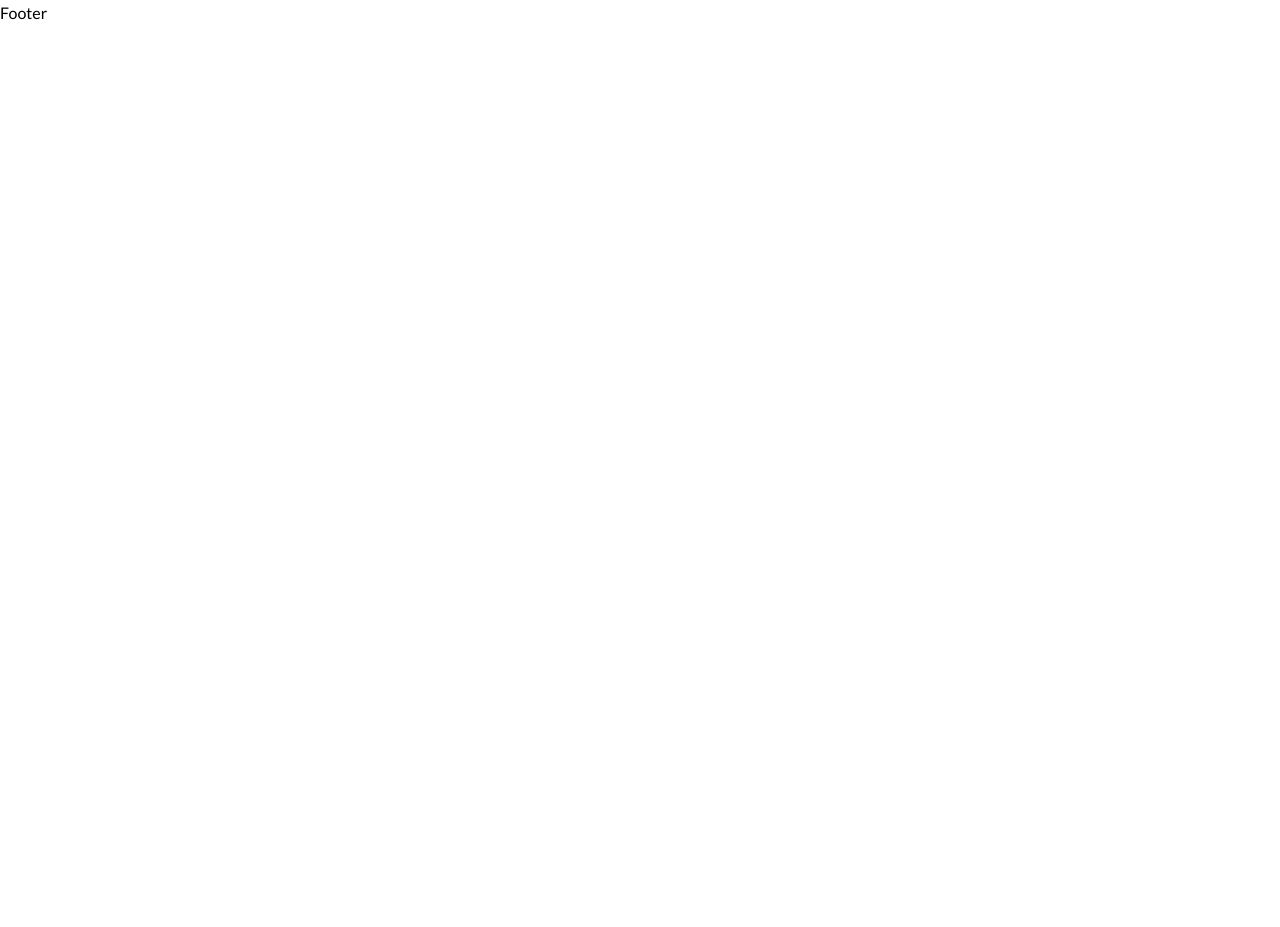
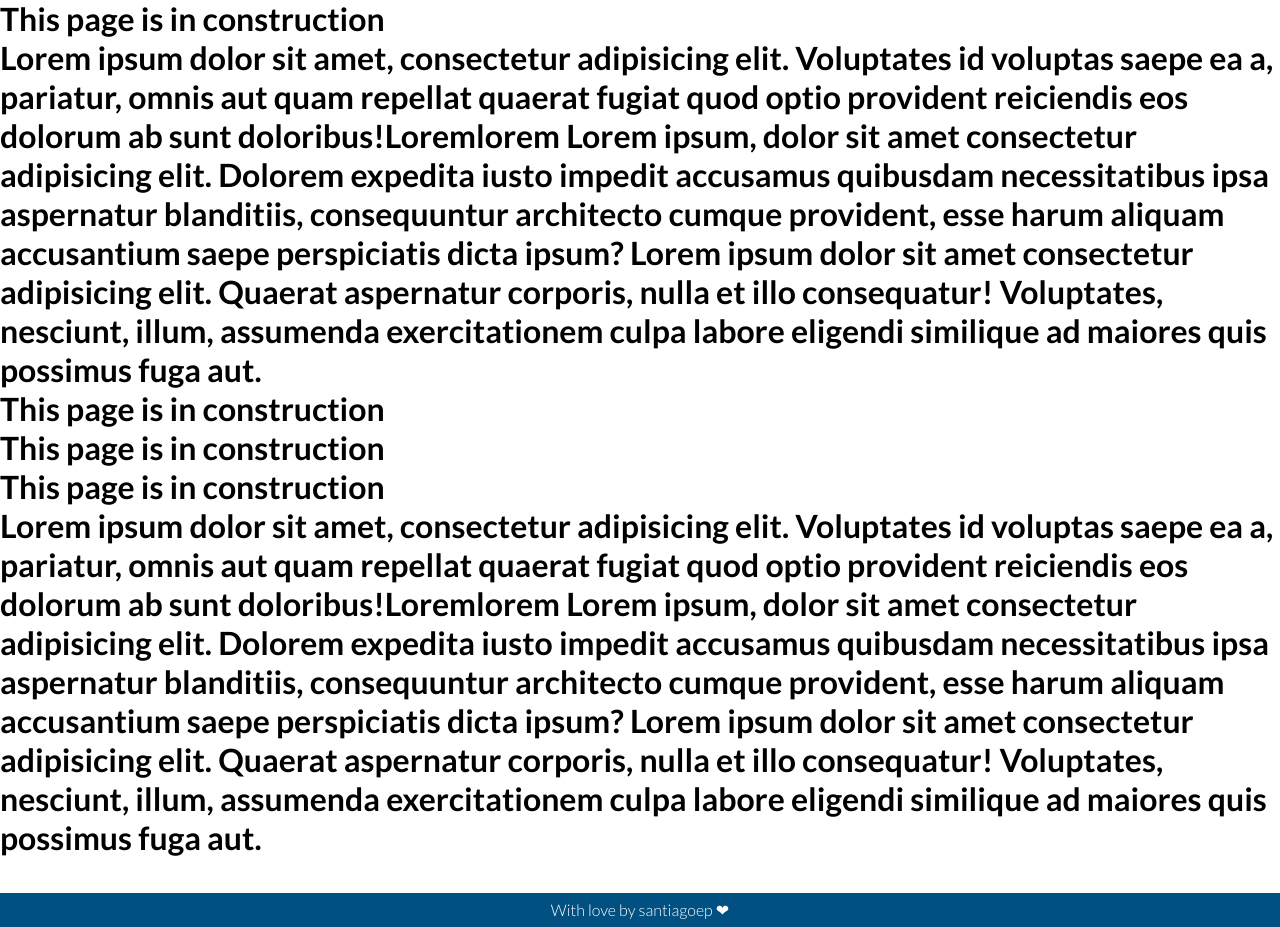
Before and after one commit to santiagoep/cv-react, a React app: page / in a window 1280 px wide. Shown: the part 202-1129 px from the top of the page. Before the commit the page ends 800 px from the top, so only its background shows below. Built offline with nearby package versions, Linux system fonts and the light colour scheme.

Commit message:
Creating first version of Footer

```diff
--- a/package.json
+++ b/package.json
@@ -6,7 +6,6 @@
   "scripts": {
     "build": "webpack --mode production",
     "start": "webpack-dev-server --open --mode development --host 192.168.0.26",
-    "predeploy": "",
     "deploy": "npm run build && node deploy-gh-pages.js"
   },
   "repository": {
--- a/src/assets/styles/App.scss
+++ b/src/assets/styles/App.scss
@@ -3,13 +3,16 @@
 * {
     font-family: "Lato", sans-serif;
     user-select: none;
+    padding: 0;
+    margin: 0;
+    box-sizing: border-box;
 }
 
 html,
 body {
     padding: 0;
     margin: 0;
-    box-sizing: border-box;
+    position: relative;
 }
 
 a {
--- /dev/null
+++ b/src/assets/styles/components/Footer.scss
@@ -0,0 +1,13 @@
+.spacer {
+    height: 70px;
+}
+.footer {
+    position: absolute;
+    bottom: 0;
+    width: 100vw;
+    background-color: #005082;
+    padding: 7px 0 7px 0;
+    color: white;
+    text-align: center;
+    font-weight: 300;
+}
--- a/src/assets/styles/components/Header.scss
+++ b/src/assets/styles/components/Header.scss
@@ -41,6 +41,7 @@
 @media screen and (max-width: 768px) {
     .header__menu {
         position: fixed;
+        z-index: 2;
         bottom: 20px;
         right: 20px;
         width: 60px;
--- a/src/components/Footer.jsx
+++ b/src/components/Footer.jsx
@@ -1,8 +1,13 @@
 import React from 'react';
+
+import '../assets/styles/components/Footer.scss';
 
 const Footer = () => (
     <>
-    Footer
+        <div className="spacer"></div>
+        <div className="footer">
+            With love by santiagoep ❤
+        </div>
     </>
 );
 
--- a/src/components/Layout.jsx
+++ b/src/components/Layout.jsx
@@ -2,6 +2,8 @@ import React from 'react';
 
 import Header from '../components/Header';
 import Footer from '../components/Footer';
+
+import '../assets/styles/App.scss';
 
 const Layout = ({ children }) => (
     <>
--- a/src/containers/Home.jsx
+++ b/src/containers/Home.jsx
@@ -1,7 +1,16 @@
 import React from 'react';
 
-const App = () => {
-  return <h1>This page is in construction</h1>;
-};
+const App = () => (
+  <>
+    <h1>This page is in construction</h1>
+    <h1>This page is in construction</h1>
+    <h1>This page is in construction</h1>
+    <h1>Lorem ipsum dolor sit amet, consectetur adipisicing elit. Voluptates id voluptas saepe ea a, pariatur, omnis aut quam repellat quaerat fugiat quod optio provident reiciendis eos dolorum ab sunt doloribus!Loremlorem Lorem ipsum, dolor sit amet consectetur adipisicing elit. Dolorem expedita iusto impedit accusamus quibusdam necessitatibus ipsa aspernatur blanditiis, consequuntur architecto cumque provident, esse harum aliquam accusantium saepe perspiciatis dicta ipsum? Lorem ipsum dolor sit amet consectetur adipisicing elit. Quaerat aspernatur corporis, nulla et illo consequatur! Voluptates, nesciunt, illum, assumenda exercitationem culpa labore eligendi similique ad maiores quis possimus fuga aut.</h1>
+    <h1>This page is in construction</h1>
+    <h1>This page is in construction</h1>
+    <h1>This page is in construction</h1>
+    <h1>Lorem ipsum dolor sit amet, consectetur adipisicing elit. Voluptates id voluptas saepe ea a, pariatur, omnis aut quam repellat quaerat fugiat quod optio provident reiciendis eos dolorum ab sunt doloribus!Loremlorem Lorem ipsum, dolor sit amet consectetur adipisicing elit. Dolorem expedita iusto impedit accusamus quibusdam necessitatibus ipsa aspernatur blanditiis, consequuntur architecto cumque provident, esse harum aliquam accusantium saepe perspiciatis dicta ipsum? Lorem ipsum dolor sit amet consectetur adipisicing elit. Quaerat aspernatur corporis, nulla et illo consequatur! Voluptates, nesciunt, illum, assumenda exercitationem culpa labore eligendi similique ad maiores quis possimus fuga aut.</h1>
+  </>
+)
 
 export default App;
--- a/src/routes/App.js
+++ b/src/routes/App.js
@@ -7,8 +7,6 @@ import NotFound from '../containers/NotFound';
 
 /** Components */
 import Layout from '../components/Layout';
-
-import '../assets/styles/App.scss';
 
 const App = () => (
     <BrowserRouter>
```
Also changed, not shown: deploy-gh-pages.js (+6 -2 lines), 1 other file (tests, documents, lock files or other folders).
